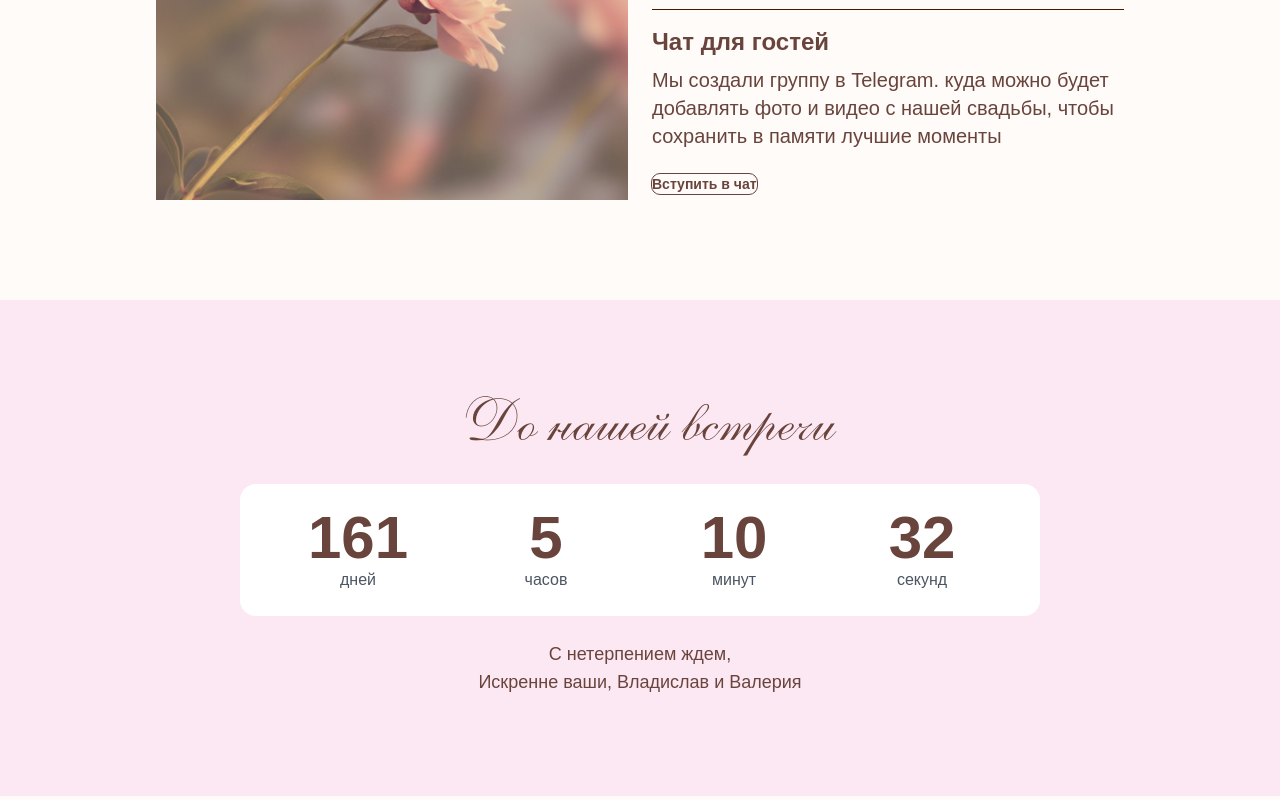
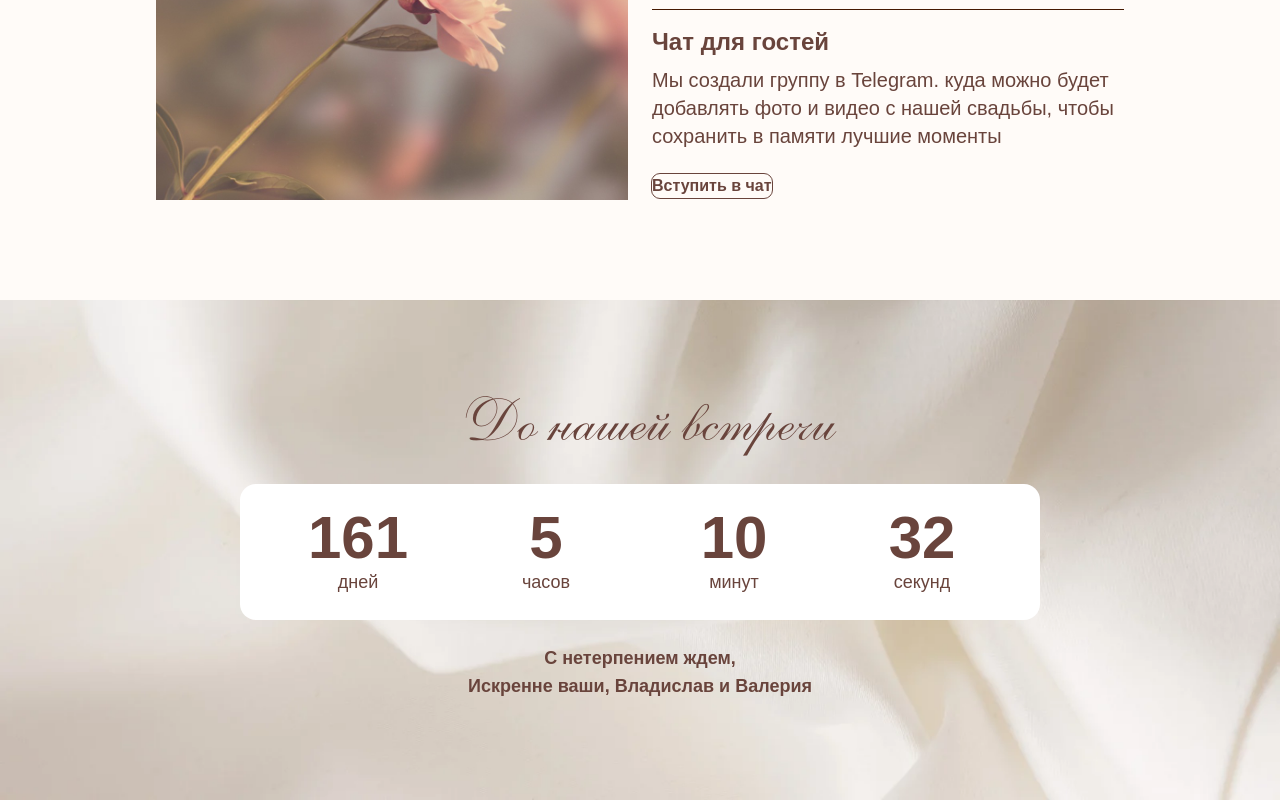
Before and after one commit to Cherkoz/wedding, a Next.js app: page / in a window 1280 px wide. Shown: the part 5526-6326 px from the top of the page. Built offline with nearby package versions, Linux system fonts and the light colour scheme.

Commit message:
update footer

```diff
--- a/app/components/program.tsx
+++ b/app/components/program.tsx
@@ -25,10 +25,10 @@ export function Program() {
     ];
 
     return (
-      <div className="relative overflow-hidden">
+      <div className="relative">
       <div className="container">
         <Image className="-z-10 absolute w-100 rotate-180 -left-60 md:-left-50 -mt-80 md:-mt-50" src="/assets/images/bg/width_175.webp" width={200} height={200} alt="" />
-        <Image className="-z-10 absolute w-100 rotate-200 -right-40 md:-right-30 mt-40 md:mt-20" src="/assets/images/bg/width_175.webp" width={200} height={200} alt="" />
+        <Image className="-z-10 absolute w-100 rotate-200 -right-60 md:-right-30 mt-40 md:mt-20" src="/assets/images/bg/width_175.webp" width={200} height={200} alt="" />
 
         <h2 className="font-anastasia text-6xl text-center mb-6">Программа</h2>
 
--- a/app/components/taimer.tsx
+++ b/app/components/taimer.tsx
@@ -1,5 +1,6 @@
 'use client';
 
+import Image from 'next/image';
 import { useState, useEffect } from 'react';
 
 export function Taimer() {
@@ -35,30 +36,32 @@ export function Taimer() {
     }, []);
 
     return (
-        <div className="bg-pink-100">
+        <div className="bg-[url('/assets/images/bg/s3.webp')] bg-cover bg-bottom">
+            {/* <Image className="absolute w-full" src="/assets/images/bg/s3.webp" width={200} height={200} alt="" /> */}
+
             <div className="container">
                 <h2 className="text-6xl font-anastasia text-center mb-6">До нашей встречи</h2>
 
                 <div className="bg-white grid grid-cols-4 rounded-2xl p-6 max-w-[800px] mx-auto">
                     <div className="flex flex-col items-center">
                         <div className="text-4xl sm:text-6xl font-bold">{timeLeft.days}</div>
-                        <div className="text-sm sm:text-base text-gray-600">дней</div>
+                        <div className="text-base sm:text-lg">дней</div>
                     </div>
                     <div className="flex flex-col items-center">
                         <div className="text-4xl sm:text-6xl font-bold">{timeLeft.hours}</div>
-                        <div className="text-sm sm:text-base text-gray-600">часов</div>
+                        <div className="text-base sm:text-lg">часов</div>
                     </div>
                     <div className="flex flex-col items-center">
                         <div className="text-4xl sm:text-6xl font-bold">{timeLeft.minutes}</div>
-                        <div className="text-sm sm:text-base text-gray-600">минут</div>
+                        <div className="text-base sm:text-lg">минут</div>
                     </div>
                     <div className="flex flex-col items-center">
                         <div className="text-4xl sm:text-6xl font-bold">{timeLeft.seconds}</div>
-                        <div className="text-sm sm:text-base text-gray-600">секунд</div>
+                        <div className="text-base sm:text-lg">секунд</div>
                     </div>
                 </div>
 
-                <p className="mt-6 text-center text-lg">
+                <p className="mt-6 text-center text-lg font-bold">
                     С нетерпением ждем,<br />
                     Искренне ваши, Владислав и Валерия
                 </p>
--- a/app/page.tsx
+++ b/app/page.tsx
@@ -2,7 +2,7 @@ import { Calendar, Dear, Details, DressCode, Hero, Location, Program, QuestProfi
 
 export default function Home() {
   return (
-    <main>
+    <main className="max-w-[100vw] overflow-hidden">
       <Hero />
       <We />
       <Dear />
```
Also changed, not shown: public/assets/images/bg/s3.webp (added).
